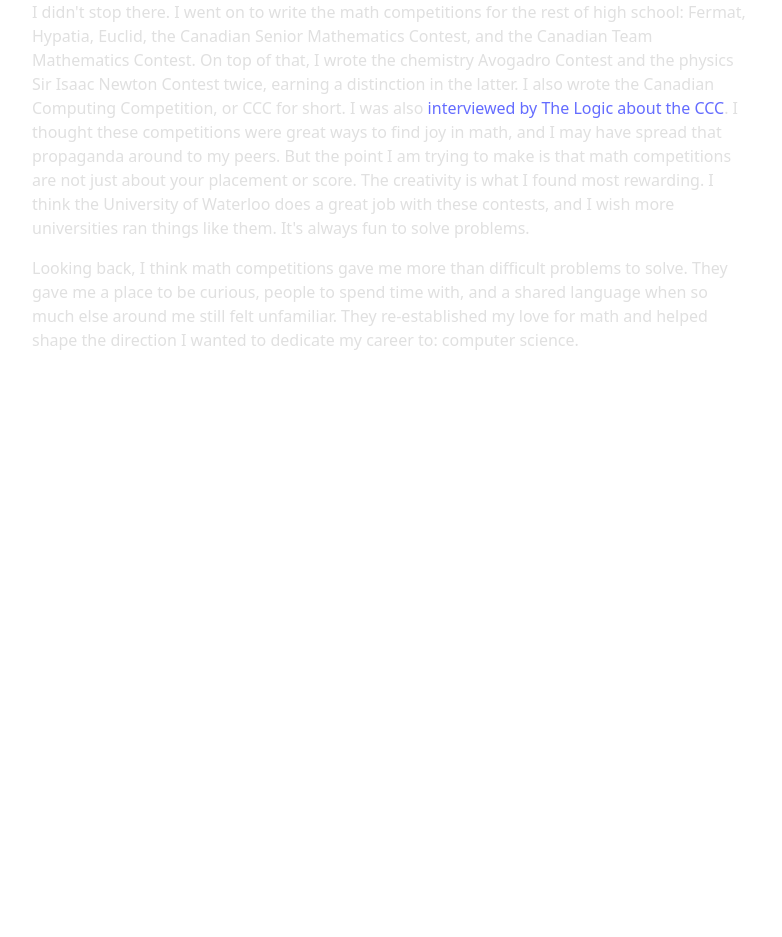
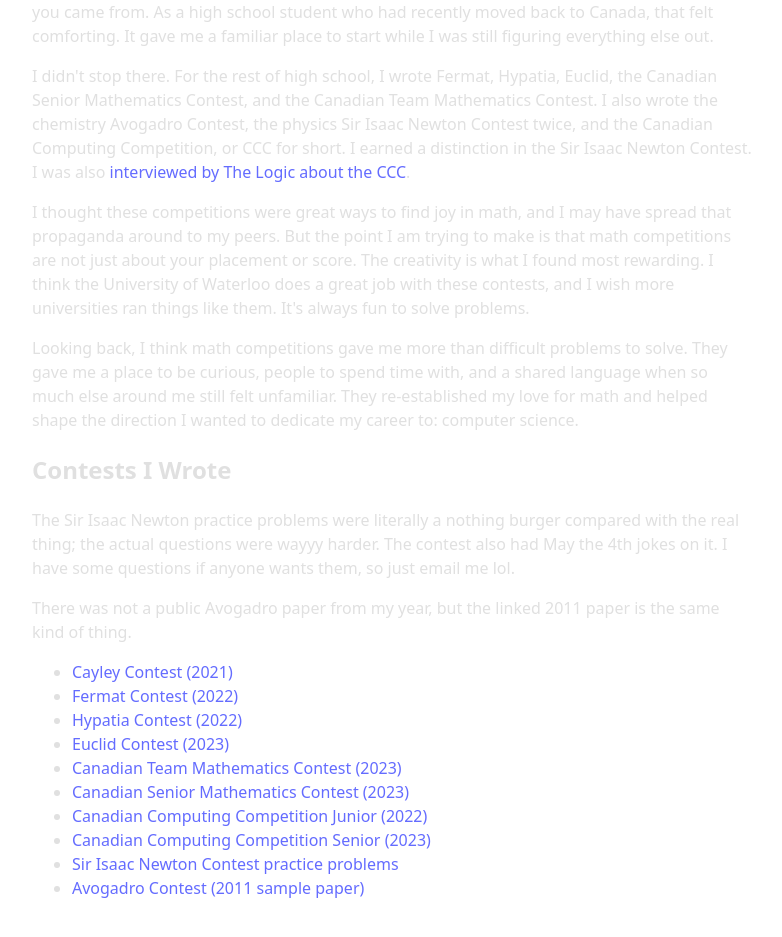
Before and after one commit to Juan-789/personal-website, a React (Vite) app: page /notes/about-math-competitions in a window 1280 px wide. Shown: the part 1053-1990 px from the top of the page, without its empty margins (373-1155 px from the left). Before the commit the page ends 1453 px from the top, so only its background shows below. Built offline with nearby package versions, Linux system fonts and the light colour scheme.

Commit message:
refined language and also added the ones i wrote

```diff
--- a/src/MathCompetitionsPost.jsx
+++ b/src/MathCompetitionsPost.jsx
@@ -1,4 +1,17 @@
 const cayleyContestUrl = 'https://cemc.uwaterloo.ca/sites/default/files/documents/2024/2021CayleyContest.html'
+
+const contests = [
+  { name: 'Cayley Contest (2021)', url: cayleyContestUrl },
+  { name: 'Fermat Contest (2022)', url: 'https://cemc.uwaterloo.ca/sites/default/files/documents/2022/2022FermatContest.html' },
+  { name: 'Hypatia Contest (2022)', url: 'https://cemc.uwaterloo.ca/sites/default/files/documents/2022/2022HypatiaContest.html' },
+  { name: 'Euclid Contest (2023)', url: 'https://cemc.uwaterloo.ca/sites/default/files/documents/2023/2023EuclidContest.html' },
+  { name: 'Canadian Team Mathematics Contest (2023)', url: 'https://cemc.uwaterloo.ca/sites/default/files/documents/2023/2023CTMCProblems.html' },
+  { name: 'Canadian Senior Mathematics Contest (2023)', url: 'https://cemc.uwaterloo.ca/sites/default/files/documents/2023/2023CSMC.html' },
+  { name: 'Canadian Computing Competition Junior (2022)', url: 'https://cemc.uwaterloo.ca/sites/default/files/documents/2025/2022CCCJrProblemSet.html' },
+  { name: 'Canadian Computing Competition Senior (2023)', url: 'https://cemc.uwaterloo.ca/sites/default/files/documents/2023/2023CCCSrProblemSet.html' },
+  { name: 'Sir Isaac Newton Contest practice problems', url: 'https://uwaterloo.ca/centre-advanced-science-education/science-contests/sir-isaac-newton-exam/practice-problems' },
+  { name: 'Avogadro Contest (2011 sample paper)', url: 'https://uwaterloo.ca/centre-advanced-science-education/sites/default/files/uploads/documents/avogadro-exam-2011.pdf' },
+]
 
 export default function MathCompetitionsPost() {
   return (
@@ -14,8 +27,8 @@ export default function MathCompetitionsPost() {
         It&apos;s interesting to have your world switch around, yet still find comfort in the things that stay the
         same. After many years living in Colombia, I had become used to my friends, the food, and the nature
         around my town. By the time I was about to start high school, my parents had decided that I should go
-        back to Canada so I could qualify to study at a Canadian university, which was already my intention.
-        I had always liked math and was good at it, although I didn&apos;t practise much; I mostly paid attention in
+        back to Canada so I could qualify to study at a Canadian university.
+        I had always liked math and was good at it, although I didn&apos;t practice much; I mostly paid attention in
         class and did the homework. When I came back to Canada, everything changed. I had to write essays in a
         language I had not spoken fluently in seven years, alongside other stressors in my life at the time.
       </p>
@@ -24,9 +37,8 @@ export default function MathCompetitionsPost() {
         When I started high school, I was lonely. Although I found my classes very easy, I had not yet developed
         a sense of comfort. It&apos;s incredible how much a change in language can trip you up, even in the easiest
         courses. One semester later, I met the teacher I would have in every grade of high school, across
-        different courses. He was my Grade 9 Mathematics teacher, and COVID started during that same semester.
-        Before that, though,
-        he saw something in me: curiosity and a fascination with unfamiliar problems. On a random snow day, when
+        different courses. He was my Grade 9 Mathematics teacher. COVID started during that same semester.
+        Before that, though, he saw something in me: curiosity and a fascination with unfamiliar problems. On a random snow day, when
         most people stayed home, I went to school (at the time, I didn&apos;t know there was a website that said
         whether classes were cancelled lol). Since he didn&apos;t have anything to teach, the few of us who showed up
         either went to the gym or solved University of Waterloo problems. It sounded intriguing, so I stayed and
@@ -42,20 +54,28 @@ export default function MathCompetitionsPost() {
 
       <p>
         As I kept solving them, I found a new kind of fun in math. The questions were no longer boring and
-        repetitive; I was stuck with open-ended problems that required me to use whatever was already in my
+        repetitive. I was stuck with open-ended problems that required me to use whatever was already in my
         toolset. I liked the creativity of it and the fact that the solutions were not always straightforward or
         obvious. Sometimes, I would rethink or rediscover ideas that turned out to be established techniques.
         I found that extremely mentally stimulating. Through these math competitions, I also formed long-lasting
-        relationships in high school. Math became more than a course I enjoyed: it was a common language and a
-        way for me, and many other newcomers, to integrate into the school.
+        relationships in high school.
       </p>
 
       <p>
-        I didn&apos;t stop there. I went on to write the math competitions for the rest of high school: Fermat,
-        Hypatia, Euclid, the Canadian Senior Mathematics Contest, and the Canadian Team Mathematics Contest. On
-        top of that, I wrote the chemistry Avogadro Contest and the physics Sir Isaac Newton Contest twice,
-        earning a distinction in the latter. I also wrote the Canadian Computing Competition, or CCC for short.
-        I was also <a href="https://thelogic.co/news/waterloo-university-coding-competition-ai-cheating/">interviewed by The Logic about the CCC</a>.
+        Math became more than a course I enjoyed. I realized it was probably the only subject that was
+        universally the same. The numbers, notation, and logic did not change depending on where you came from.
+        As a high school student who had recently moved back to Canada, that felt comforting. It gave me a
+        familiar place to start while I was still figuring everything else out.
+      </p>
+
+      <p>
+        I didn&apos;t stop there. For the rest of high school, I wrote Fermat, Hypatia, Euclid, the Canadian Senior
+        Mathematics Contest, and the Canadian Team Mathematics Contest. I also wrote the chemistry Avogadro
+        Contest, the physics Sir Isaac Newton Contest twice, and the Canadian Computing Competition, or CCC for
+        short. I earned a distinction in the Sir Isaac Newton Contest. I was also <a href="https://thelogic.co/news/waterloo-university-coding-competition-ai-cheating/">interviewed by The Logic about the CCC</a>.
+      </p>
+
+      <p>
         I thought these competitions were great ways to find joy in math, and I may have spread that propaganda
         around to my peers. But the point I am trying to make is that math competitions are not just about your
         placement or score. The creativity is what I found most rewarding. I think the University of Waterloo
@@ -69,6 +89,26 @@ export default function MathCompetitionsPost() {
         felt unfamiliar. They re-established my love for math and helped shape the direction I wanted to dedicate
         my career to: computer science.
       </p>
+
+      <section>
+        <h2>Contests I Wrote</h2>
+        <p>
+          The Sir Isaac Newton practice problems were literally a nothing burger compared with the real thing;
+          the actual questions were wayyy harder. The contest also had May the 4th jokes on it. I have some
+          questions if anyone wants them, so just email me lol.
+        </p>
+        <p>
+          There was not a public Avogadro paper from my year, but the linked 2011 paper is the same kind of
+          thing.
+        </p>
+        <ul>
+          {contests.map((contest) => (
+            <li key={contest.url}>
+              <a href={contest.url}>{contest.name}</a>
+            </li>
+          ))}
+        </ul>
+      </section>
     </article>
   )
 }
```
